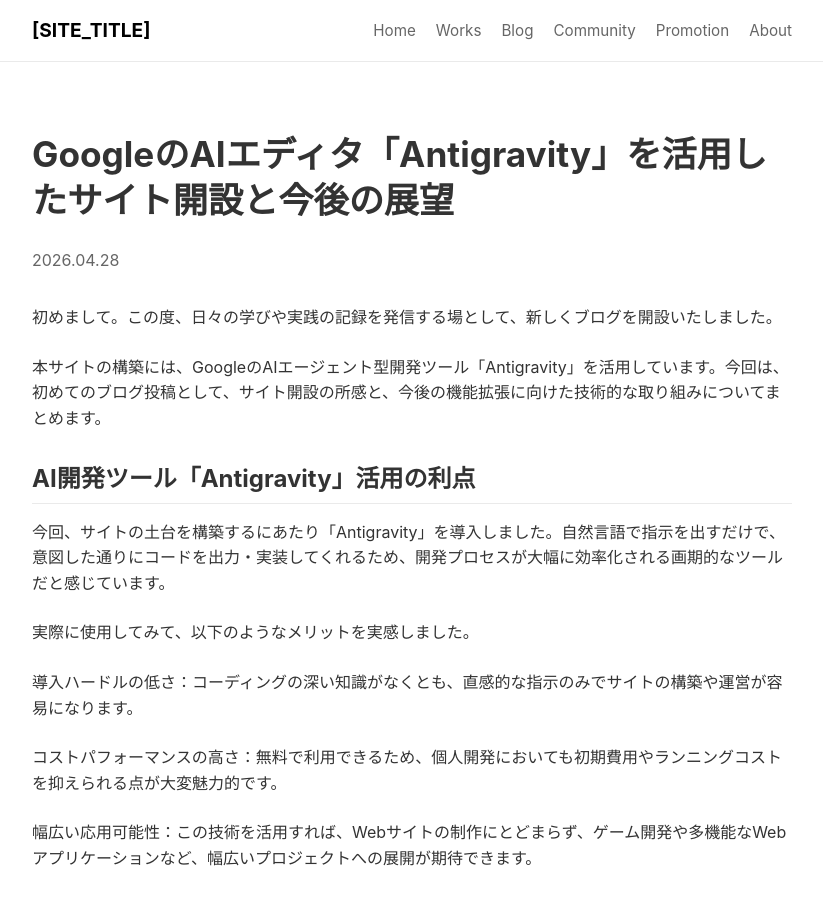
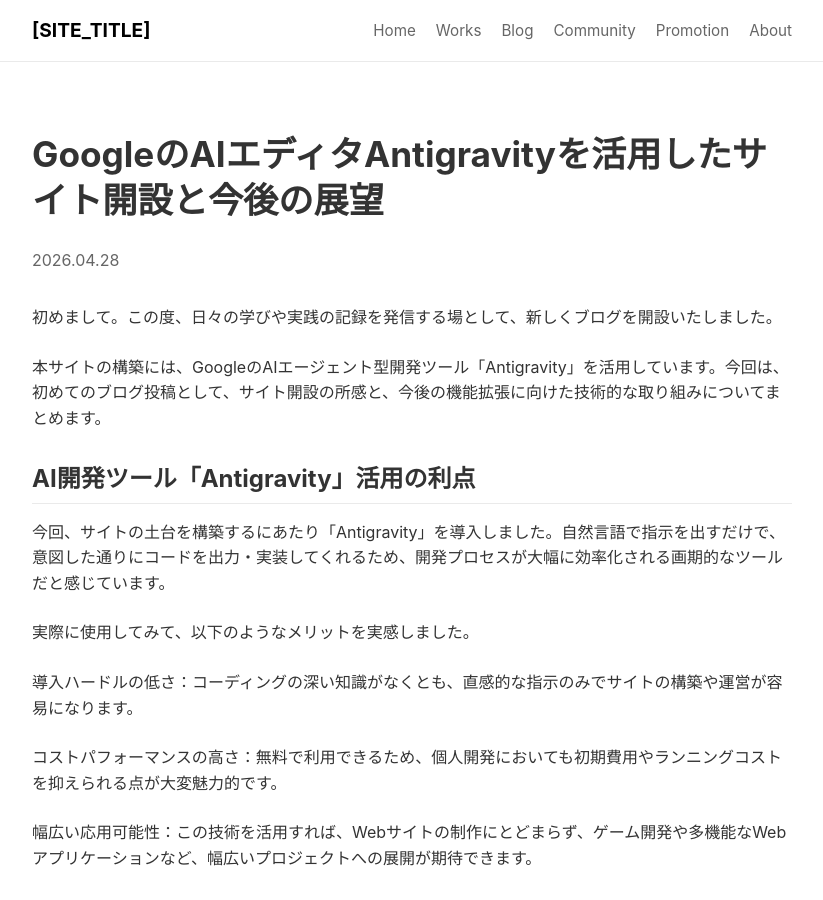
Before and after one commit to woody-510/homepage, a Jekyll site: the page built from _posts/2026-04-28-first-post.md, in a window 1280 px wide and 900 px high. Shown: the whole window, without its empty margins (228-1051 px from the left). Built offline with Jekyll 4.4.1, drawn with Linux system fonts in a browser that asks for light colours.

```diff
--- a/_posts/2026-04-28-first-post.md
+++ b/_posts/2026-04-28-first-post.md
@@ -1,6 +1,6 @@
 ---
 layout: post
-title: "GoogleのAIエディタ「Antigravity」を活用したサイト開設と今後の展望"
+title: "GoogleのAIエディタAntigravityを活用したサイト開設と今後の展望"
 ---
 
 <!-- 【ブログの本文を編集：以下に記事を書きます】 -->
```
